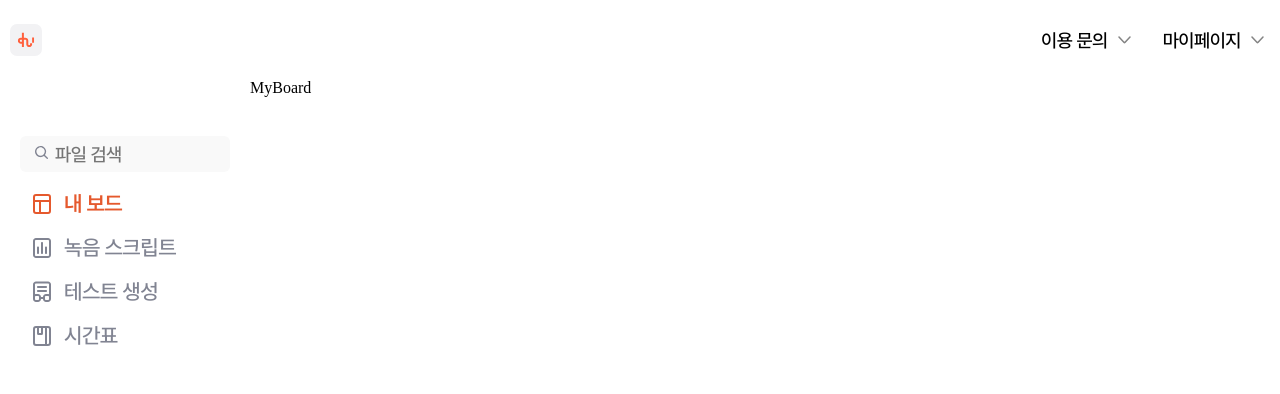
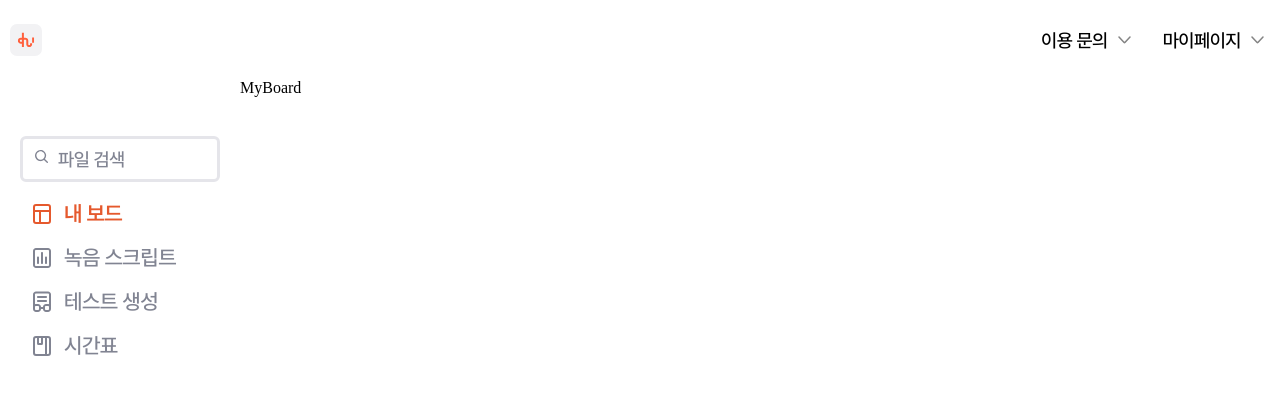
Before and after one commit to TEAM-Hearus/HEARUS-REACT-FRONTEND, a React (Vite) app: page /home in a window 1280 px wide. Shown: the top 394 px of the page. Built offline with nearby package versions, Linux system fonts and the light colour scheme.

Commit message:
fix: 파일검색 input 디자인 수정

```diff
--- a/src/components/navigators/MainNav/MainNav.module.scss
+++ b/src/components/navigators/MainNav/MainNav.module.scss
@@ -5,25 +5,27 @@
   display: flex;
   flex-direction: column;
   gap: 20px;
-  width: 250px;
+  width: 240px;
   padding: 20px;
   padding-top: 20px;
 }
 .searchBar {
   display: flex;
-  height: 36px;
-  padding: 10px;
+  height: 40px;
+  padding: 20px;
   padding-left: 35px;
-  background-color: $light-bg_F9;
-  border: none;
+  border: solid 3px $light-bg_E5;
   border-radius: 6px;
   @include Medium-Sub-14;
-  color: $light-gray_81;
+  &::placeholder {
+    color: $light-gray_81;
+  }
 }
 .searchIcon {
   position: relative;
-  bottom: -46px;
+  top: 50px;
   left: 15px;
+  width: min-content;
 }
 .linksContainer {
   display: flex;
--- a/src/components/navigators/MainNav/MainNav.tsx
+++ b/src/components/navigators/MainNav/MainNav.tsx
@@ -16,7 +16,7 @@ const MainNav = () => {
       <span className={styles.searchIcon}>
         <Search />
       </span>
-      <input className={styles.searchBar} placeholder="파일 검색" />
+      <input className={styles.searchBar} type="text" placeholder="파일 검색" />
       <section className={styles.linksContainer}>
         <TabLink
           to="/home"
```
